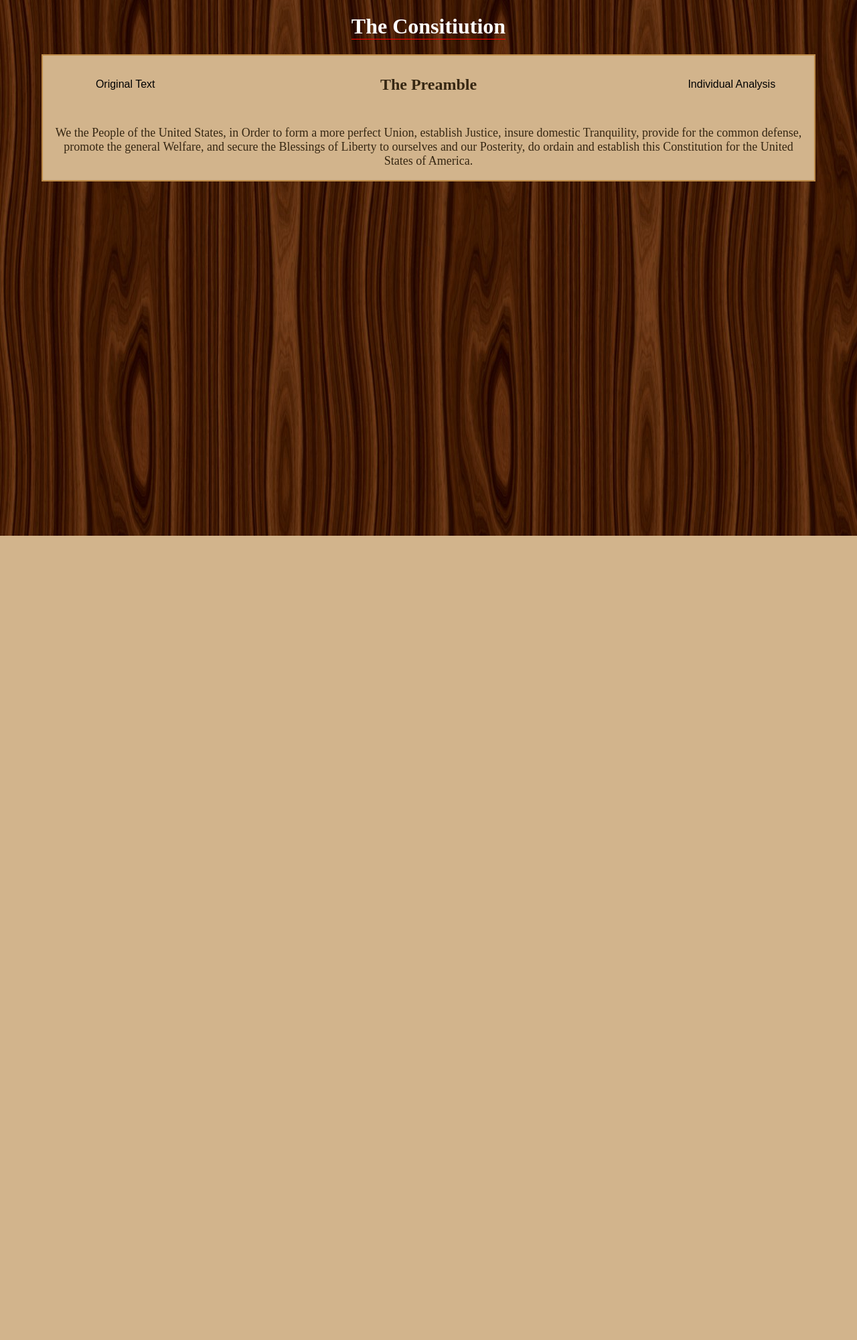
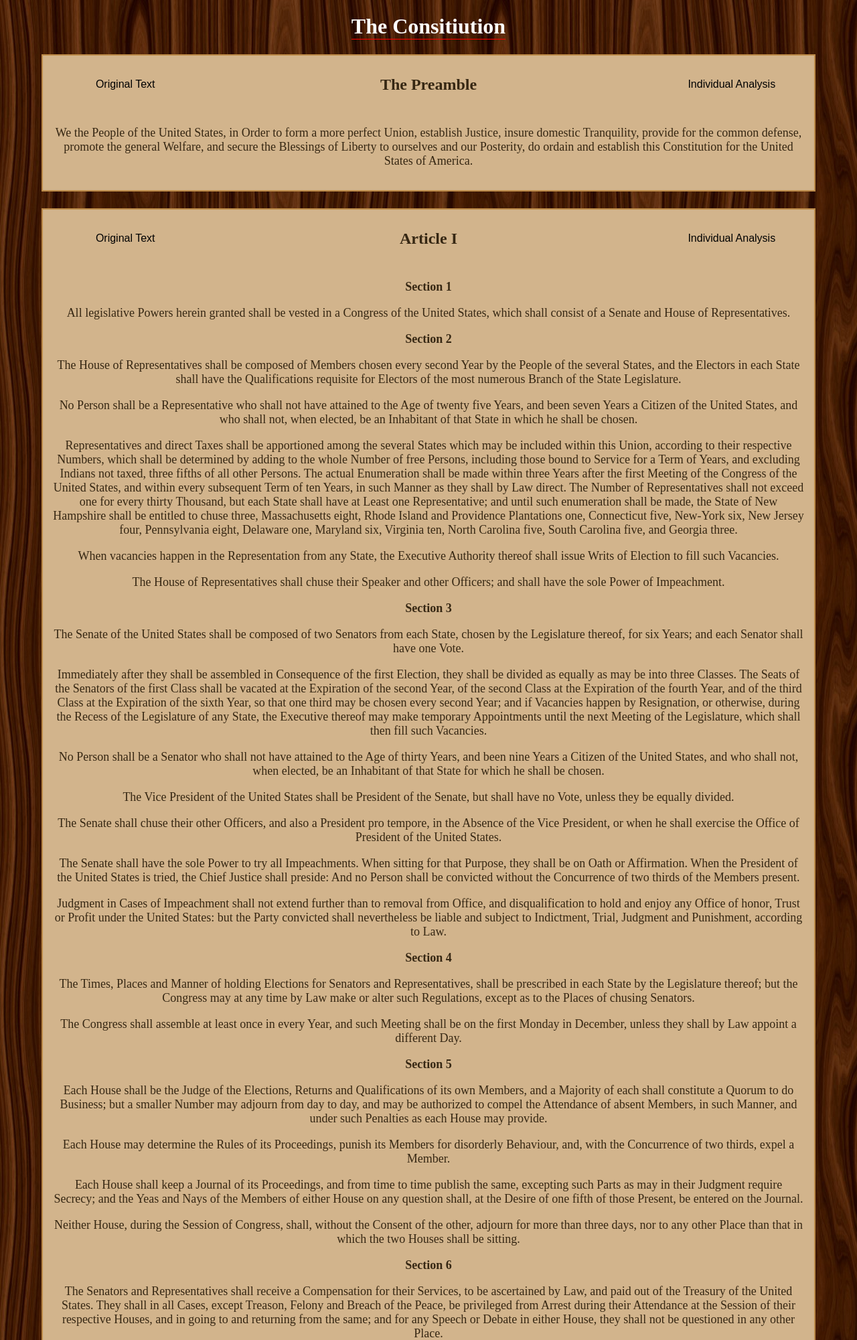
Before and after one commit to RPI-ITWS/ITWS-2110-F24-WinShare, a PHP site: page / in a window 1280 px wide. Shown: the top 2001 px of the page at 67% size. Before the commit the page ends 800 px from the top, so only its background shows below. Run offline with PHP 8.4, Linux system fonts and the light colour scheme.

Commit message:
added article 1 without summary

```diff
--- a/constitution/assets/index.css
+++ b/constitution/assets/index.css
@@ -21,20 +21,25 @@ body {
 }
 
 
-#papers{
-    border: 2px solid rgb(187, 137, 71);
+#stack{
     display: flex;
     flex-direction: column;
+    justify-content: space-evenly;
     width: 90%;
     align-items: center;
 }
 
-#Preamble{
+.page{
+    border: 2px solid rgb(187, 137, 71);
     background-color:tan;
     display: flex;
     flex-direction: column;
     color: rgb(54, 39, 19);
     width: 100%;
+}
+
+.space{
+    height: 25px;
 }
 
 .PageTopper{
@@ -62,9 +67,25 @@ body {
 
 }
 
+.text{
+    display:none;
+    text-align: center;
+    font-size: 18px;
+    padding: 0px 15px 15px 15px;
+}
+
 #PreambleText{
     display: block;
-    text-align: center;
-    font-size: 18px;
-    padding: 0px 15px 0px 15px;
 }
+
+#PreambleAnalysis{
+    display: none;
+}
+
+#Article1Text{
+    display: block;
+}
+
+#Article1Analysis{
+    display: none;
+}
--- a/constitution/assets/index.js
+++ b/constitution/assets/index.js
@@ -1,32 +1,63 @@
-let PreambleCounter = 1;
 
 function GodBlessAmerica(){
     const soundeffect = new Audio('./assets/sounds/eagle-screech.mp3')
     soundeffect.play()
 }
 
-function DisplayPreamble(button){
+let PreambleCounter = 1;
+
+function DisplayPreamble(button) {
     const Text = document.getElementById('PreambleText');
+    const Analysis = document.getElementById('PreambleAnalysis');
     const action = button.getAttribute('data-action');
 
-    if (action == "standard"){
-        if (PreambleCounter == 1){
+    if (action === "standard") {
+        if (PreambleCounter === 1) {
             Text.style.display = 'none';
             PreambleCounter = 0;
-        }else{
+        } else {
+            Analysis.style.display = 'none';
             Text.style.display = 'block';
-            Text.textContent = "We the People of the United States, in Order to form a more perfect Union, establish Justice, insure domestic Tranquility, provide for the common defense, promote the general Welfare, and secure the Blessings of Liberty to ourselves and our Posterity, do ordain and establish this Constitution for the United States of America."
             PreambleCounter = 1;
         }
-    }else if(action == "different"){
-        if (PreambleCounter == 2){
+    } else if (action === "different") {
+        if (PreambleCounter === 2) {
+            Analysis.style.display = 'none';
+            PreambleCounter = 0;
+        } else {
             Text.style.display = 'none';
-            PreambleCounter = 0;
-        }else{
-            Text.style.display = 'block';
-            Text.textContent = "With the establishment of the United States, we as a nation strive for the best country we can create. This nation is a place peace, safety, justice and you're well being can be promoted through your liberty. The Preamble is establishing the country's govenrment will be outlined in this document while keeping the American people safe and free. This is clear considering the founding fathers and our great nation just finsihed a bloddy fight for independence from a crown that ddn't allow us the represent ourselves in the government."
+            Analysis.style.display = 'block';
             PreambleCounter = 2;
         }
     }
+}
 
+
+let Ar1Counter = 1;
+function DisplayArticle1(button) {
+    const Text = document.getElementById('Article1Text');
+    const Analysis = document.getElementById('Article1Analysis');
+    const action = button.getAttribute('data-action');
+
+    if (action === "standard") {
+        if (PreambleCounter === 1) {
+            Text.style.display = 'none';
+            PreambleCounter = 0;
+        } else {
+            Analysis.style.display = 'none';
+            Text.style.display = 'block';
+            PreambleCounter = 1;
+        }
+    } else if (action === "different") {
+        if (PreambleCounter === 2) {
+            Analysis.style.display = 'none';
+            PreambleCounter = 0;
+        } else {
+            Text.style.display = 'none';
+            Analysis.style.display = 'block';
+            PreambleCounter = 2;
+        }
+    }
 }
+
+//"With the establishment of the United States, we as a nation strive for the best country we can create. This nation is a place peace, safety, justice and you're well being can be promoted through your liberty. The Preamble is establishing the country's govenrment will be outlined in this document while keeping the American people safe and free. This is clear considering the founding fathers and our great nation just finsihed a bloddy fight for independence from a crown that ddn't allow us the represent ourselves in the government."
--- a/constitution/index.html
+++ b/constitution/index.html
@@ -8,17 +8,95 @@
     </head>
     <body>
         <h1 id = "Title" onclick="GodBlessAmerica()">The Consitiution</h1>
-        <div id = "papers">
-            <div id = "Preamble">
+        <div id = "stack">
+            <div class = "page">
                 <div class = "PageTopper">
                     <button class = "buttons" data-action="standard" onclick="DisplayPreamble(this)">Original Text</button>
                     <h2 class = "section">The Preamble</h2>
                     <button class = "buttons" data-action="different" onclick="DisplayPreamble(this)">Individual Analysis</button>
                 </div>
-                <p id="PreambleText">We the People of the United States, in Order to form a more perfect Union, establish Justice, insure domestic Tranquility, provide for the common defense, promote the general Welfare, and secure the Blessings of Liberty to ourselves and our Posterity, do ordain and establish this Constitution for the United States of America.</p>
+                <div id="PreambleText" class="text">
+                    <p >We the People of the United States, in Order to form a more perfect Union, establish Justice, insure domestic Tranquility, provide for the common defense, promote the general Welfare, and secure the Blessings of Liberty to ourselves and our Posterity, do ordain and establish this Constitution for the United States of America.</p>
+                </div>
+                <div id="PreambleAnalysis" class="text">
+                    <p >With the establishment of the United States, we as a nation strive for the best country we can create. This nation is a place peace, safety, justice and you're well being can be promoted through your liberty. The Preamble is establishing the country's govenrment will be outlined in this document while keeping the American people safe and free. This is clear considering the founding fathers and our great nation just finsihed a bloddy fight for independence from a crown that ddn't allow us the represent ourselves in the government.</p>
+                </div>
             </div>
-            <div id = "Article I">
-
+            <div class = "space"></div>
+            <div class = "page">
+                <div class = "PageTopper">
+                    <button class = "buttons" data-action="standard" onclick="DisplayArticle1(this)">Original Text</button>
+                    <h2 class = "section">Article I</h2>
+                    <button class = "buttons" data-action="different" onclick="DisplayArticle1(this)">Individual Analysis</button>
+                </div>
+                <div id="Article1Text" class = 'text'>
+                    <p style="font-weight: bold;">Section 1</p>
+                    <p>All legislative Powers herein granted shall be vested in a Congress of the United States, which shall consist of a Senate and House of Representatives.</p>
+                    <p style="font-weight: bold;">Section 2</p>
+                    <p>The House of Representatives shall be composed of Members chosen every second Year by the People of the several States, and the Electors in each State shall have the Qualifications requisite for Electors of the most numerous Branch of the State Legislature.</p>
+                    <p>No Person shall be a Representative who shall not have attained to the Age of twenty five Years, and been seven Years a Citizen of the United States, and who shall not, when elected, be an Inhabitant of that State in which he shall be chosen.</p>
+                    <p>Representatives and direct Taxes shall be apportioned among the several States which may be included within this Union, according to their respective Numbers, which shall be determined by adding to the whole Number of free Persons, including those bound to Service for a Term of Years, and excluding Indians not taxed, three fifths of all other Persons. The actual Enumeration shall be made within three Years after the first Meeting of the Congress of the United States, and within every subsequent Term of ten Years, in such Manner as they shall by Law direct. The Number of Representatives shall not exceed one for every thirty Thousand, but each State shall have at Least one Representative; and until such enumeration shall be made, the State of New Hampshire shall be entitled to chuse three, Massachusetts eight, Rhode Island and Providence Plantations one, Connecticut five, New-York six, New Jersey four, Pennsylvania eight, Delaware one, Maryland six, Virginia ten, North Carolina five, South Carolina five, and Georgia three.</p>
+                    <p>When vacancies happen in the Representation from any State, the Executive Authority thereof shall issue Writs of Election to fill such Vacancies.</p>
+                    <p>The House of Representatives shall chuse their Speaker and other Officers; and shall have the sole Power of Impeachment.</p>
+                    <p style="font-weight: bold;">Section 3</p>
+                    <p>The Senate of the United States shall be composed of two Senators from each State, chosen by the Legislature thereof, for six Years; and each Senator shall have one Vote.</p>
+                    <p>Immediately after they shall be assembled in Consequence of the first Election, they shall be divided as equally as may be into three Classes. The Seats of the Senators of the first Class shall be vacated at the Expiration of the second Year, of the second Class at the Expiration of the fourth Year, and of the third Class at the Expiration of the sixth Year, so that one third may be chosen every second Year; and if Vacancies happen by Resignation, or otherwise, during the Recess of the Legislature of any State, the Executive thereof may make temporary Appointments until the next Meeting of the Legislature, which shall then fill such Vacancies.</p>
+                    <p>No Person shall be a Senator who shall not have attained to the Age of thirty Years, and been nine Years a Citizen of the United States, and who shall not, when elected, be an Inhabitant of that State for which he shall be chosen.</p>
+                    <p>The Vice President of the United States shall be President of the Senate, but shall have no Vote, unless they be equally divided.</p>
+                    <p>The Senate shall chuse their other Officers, and also a President pro tempore, in the Absence of the Vice President, or when he shall exercise the Office of President of the United States.</p>
+                    <p>The Senate shall have the sole Power to try all Impeachments. When sitting for that Purpose, they shall be on Oath or Affirmation. When the President of the United States is tried, the Chief Justice shall preside: And no Person shall be convicted without the Concurrence of two thirds of the Members present.</p>
+                    <p>Judgment in Cases of Impeachment shall not extend further than to removal from Office, and disqualification to hold and enjoy any Office of honor, Trust or Profit under the United States: but the Party convicted shall nevertheless be liable and subject to Indictment, Trial, Judgment and Punishment, according to Law.</p>
+                    <p style="font-weight: bold;">Section 4</p>
+                    <p>The Times, Places and Manner of holding Elections for Senators and Representatives, shall be prescribed in each State by the Legislature thereof; but the Congress may at any time by Law make or alter such Regulations, except as to the Places of chusing Senators.</p>
+                    <p>The Congress shall assemble at least once in every Year, and such Meeting shall be on the first Monday in December, unless they shall by Law appoint a different Day.</p>
+                    <p style="font-weight: bold;">Section 5</p>
+                    <p>Each House shall be the Judge of the Elections, Returns and Qualifications of its own Members, and a Majority of each shall constitute a Quorum to do Business; but a smaller Number may adjourn from day to day, and may be authorized to compel the Attendance of absent Members, in such Manner, and under such Penalties as each House may provide.</p>
+                    <p>Each House may determine the Rules of its Proceedings, punish its Members for disorderly Behaviour, and, with the Concurrence of two thirds, expel a Member.</p>
+                    <p>Each House shall keep a Journal of its Proceedings, and from time to time publish the same, excepting such Parts as may in their Judgment require Secrecy; and the Yeas and Nays of the Members of either House on any question shall, at the Desire of one fifth of those Present, be entered on the Journal.</p>
+                    <p>Neither House, during the Session of Congress, shall, without the Consent of the other, adjourn for more than three days, nor to any other Place than that in which the two Houses shall be sitting.</p>
+                    <p style="font-weight: bold;">Section 6</p>
+                    <p>The Senators and Representatives shall receive a Compensation for their Services, to be ascertained by Law, and paid out of the Treasury of the United States. They shall in all Cases, except Treason, Felony and Breach of the Peace, be privileged from Arrest during their Attendance at the Session of their respective Houses, and in going to and returning from the same; and for any Speech or Debate in either House, they shall not be questioned in any other Place.</p>
+                    <p>No Senator or Representative shall, during the Time for which he was elected, be appointed to any civil Office under the Authority of the United States, which shall have been created, or the Emoluments whereof shall have been encreased during such time; and no Person holding any Office under the United States, shall be a Member of either House during his Continuance in Office.</p>
+                    <p style="font-weight: bold;">Section 7</p>
+                    <p>All Bills for raising Revenue shall originate in the House of Representatives; but the Senate may propose or concur with Amendments as on other Bills.</p>
+                    <p>Every Bill which shall have passed the House of Representatives and the Senate, shall, before it become a Law, be presented to the President of the United States; If he approve he shall sign it, but if not he shall return it, with his Objections to that House in which it shall have originated, who shall enter the Objections at large on their Journal, and proceed to reconsider it. If after such Reconsideration two thirds of that House shall agree to pass the Bill, it shall be sent, together with the Objections, to the other House, by which it shall likewise be reconsidered, and if approved by two thirds of that House, it shall become a Law. But in all such Cases the Votes of both Houses shall be determined by yeas and Nays, and the Names of the Persons voting for and against the Bill shall be entered on the Journal of each House respectively. If any Bill shall not be returned by the President within ten Days (Sundays excepted) after it shall have been presented to him, the Same shall be a Law, in like Manner as if he had signed it, unless the Congress by their Adjournment prevent its Return, in which Case it shall not be a Law.</p>
+                    <p>Every Order, Resolution, or Vote to which the Concurrence of the Senate and House of Representatives may be necessary (except on a question of Adjournment) shall be presented to the President of the United States; and before the Same shall take Effect, shall be approved by him, or being disapproved by him, shall be repassed by two thirds of the Senate and House of Representatives, according to the Rules and Limitations prescribed in the Case of a Bill.</p>
+                    <p style="font-weight: bold;">Section 8</p>
+                    <p>The Congress shall have Power To lay and collect Taxes, Duties, Imposts and Excises, to pay the Debts and provide for the common Defence and general Welfare of the United States; but all Duties, Imposts and Excises shall be uniform throughout the United States;</p>
+                    <p>To borrow Money on the credit of the United States;</p>
+                    <p>To regulate Commerce with foreign Nations, and among the several States, and with the Indian Tribes;</p>
+                    <p>To establish an uniform Rule of Naturalization, and uniform Laws on the subject of Bankruptcies throughout the United States;</p>
+                    <p>To coin Money, regulate the Value thereof, and of foreign Coin, and fix the Standard of Weights and Measures;</p>
+                    <p>To provide for the Punishment of counterfeiting the Securities and current Coin of the United States;</p>
+                    <p>To establish Post Offices and post Roads;</p>
+                    <p>To promote the Progress of Science and useful Arts, by securing for limited Times to Authors and Inventors the exclusive Right to their respective Writings and Discoveries;</p>
+                    <p>To constitute Tribunals inferior to the supreme Court;</p>
+                    <p>To define and punish Piracies and Felonies committed on the high Seas, and Offences against the Law of Nations;</p>
+                    <p>To declare War, grant Letters of Marque and Reprisal, and make Rules concerning Captures on Land and Water;</p>
+                    <p>To raise and support Armies, but no Appropriation of Money to that Use shall be for a longer Term than two Years;</p>
+                    <p>To provide and maintain a Navy;</p>
+                    <p>To make Rules for the Government and Regulation of the land and naval Forces;</p>
+                    <p>To provide for calling forth the Militia to execute the Laws of the Union, suppress Insurrections and repel Invasions;</p>
+                    <p>To provide for organizing, arming, and disciplining, the Militia, and for governing such Part of them as may be employed in the Service of the United States, reserving to the States respectively, the Appointment of the Officers, and the Authority of training the Militia according to the discipline prescribed by Congress;</p>
+                    <p>To exercise exclusive Legislation in all Cases whatsoever, over such District (not exceeding ten Miles square) as may, by Cession of particular States, and the Acceptance of Congress, become the Seat of Government of the United States, and to exercise like Authority over all Places purchased by the Consent of the Legislature of the State in which the Same shall be, for the Erection of Forts, Magazines, Arsenals, dock-Yards, and other needful Buildings;–And</p>
+                    <p>To make all Laws which shall be necessary and proper for carrying into Execution the foregoing Powers, and all other Powers vested by this Constitution in the Government of the United States, or in any Department or Officer thereof.</p>
+                    <p style="font-weight: bold;">Section 9</p>
+                    <p>The Migration or Importation of such Persons as any of the States now existing shall think proper to admit, shall not be prohibited by the Congress prior to the Year one thousand eight hundred and eight, but a Tax or duty may be imposed on such Importation, not exceeding ten dollars for each Person.</p>
+                    <p>The Privilege of the Writ of Habeas Corpus shall not be suspended, unless when in Cases of Rebellion or Invasion the public Safety may require it.</p>
+                    <p>No Bill of Attainder or ex post facto Law shall be passed.</p>
+                    <p>No Capitation, or other direct, Tax shall be laid, unless in Proportion to the Census or enumeration herein before directed to be taken.</p>
+                    <p>No Tax or Duty shall be laid on Articles exported from any State.</p>
+                    <p>No Preference shall be given by any Regulation of Commerce or Revenue to the Ports of one State over those of another: nor shall Vessels bound to, or from, one State, be obliged to enter, clear, or pay Duties in another.</p>
+                    <p>No Money shall be drawn from the Treasury, but in Consequence of Appropriations made by Law; and a regular Statement and Account of the Receipts and Expenditures of all public Money shall be published from time to time.</p>
+                    <p>No Title of Nobility shall be granted by the United States: And no Person holding any Office of Profit or Trust under them, shall, without the Consent of the Congress, accept of any present, Emolument, Office, or Title, of any kind whatever, from any King, Prince, or foreign State.</p>
+                    <p style="font-weight: bold;">Section 10</p>
+                    <p>No State shall enter into any Treaty, Alliance, or Confederation; grant Letters of Marque and Reprisal; coin Money; emit Bills of Credit; make any Thing but gold and silver Coin a Tender in Payment of Debts; pass any Bill of Attainder, ex post facto Law, or Law impairing the Obligation of Contracts, or grant any Title of Nobility.</p>
+                    <p>No State shall, without the Consent of the Congress, lay any Imposts or Duties on Imports or Exports, except what may be absolutely necessary for executing it's inspection Laws: and the net Produce of all Duties and Imposts, laid by any State on Imports or Exports, shall be for the Use of the Treasury of the United States; and all such Laws shall be subject to the Revision and Controul of the Congress.</p>
+                    <p>No State shall, without the Consent of Congress, lay any Duty of Tonnage, keep Troops, or Ships of War in time of Peace, enter into any Agreement or Compact with another State, or with a foreign Power, or engage in War, unless actually invaded, or in such imminent Danger as will not admit of delay.</p>
+                </div>
+                <div id="Article1Analysis" class="text">
+                    <p >PlaceHolder</p>
+                </div>
             </div>
             <div id = "Article II">
 
```
